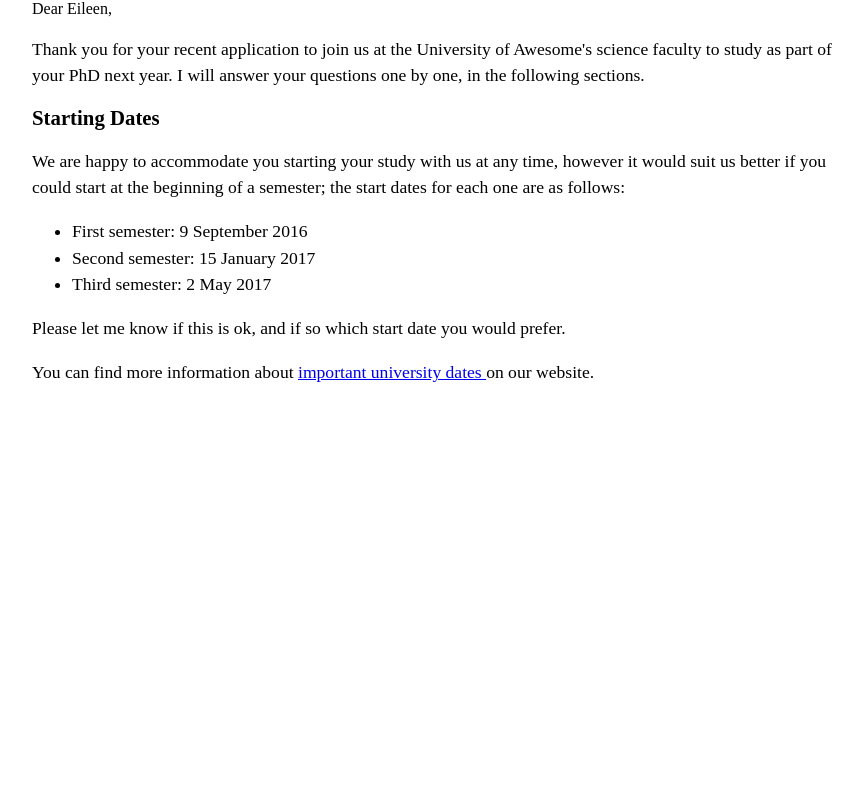
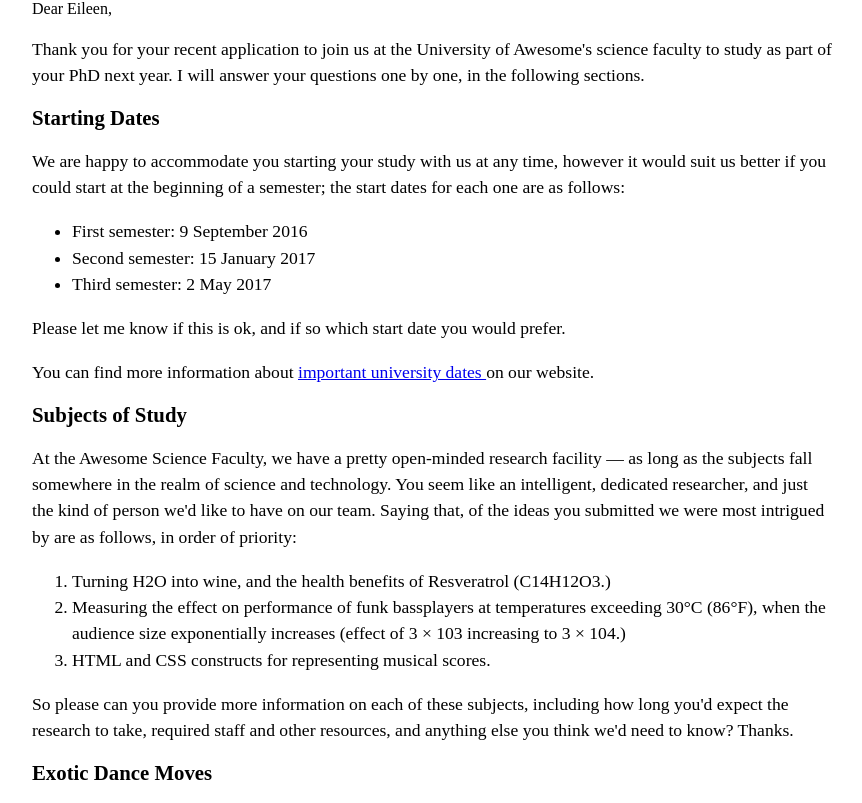
Before and after one commit to LITE-1/Brady-WebDev-DC1206, a plain HTML site: page index.html in a window 1280 px wide. Shown: the part 386-1189 px from the top of the page, without its empty margins (208-1070 px from the left). Before the commit the page ends 800 px from the top, so only its background shows below. Drawn offline with Linux system fonts and the light colour scheme.

Commit message:
Update index.html
adds another paragraph

```diff
--- a/index.html
+++ b/index.html
@@ -75,5 +75,31 @@
                 </a>
             on our website.
         </p>
+
+        <!--paragraph 2-->
+        <h2>
+            Subjects of Study
+        </h2>
+
+        <p>
+            At the Awesome Science Faculty, we have a pretty open-minded research facility — as long as the subjects fall somewhere in the realm of science and technology. You seem like an intelligent, dedicated researcher, and just the kind of person we'd like to have on our team. Saying that, of the ideas you submitted we were most intrigued by are as follows, in order of priority:
+        </p>
+        <!--numbered list-->
+        <ol>
+            <li>Turning H2O into wine, and the health benefits of Resveratrol (C14H12O3.)</li>
+            <li>Measuring the effect on performance of funk bassplayers at temperatures exceeding 30°C (86°F), when the audience size exponentially increases (effect of 3 × 103 increasing to 3 × 104.)</li>
+            <li>HTML and CSS constructs for representing musical scores.</li>
+        </ol>
+        <p>
+            So please can you provide more information on each of these subjects, including how long you'd expect the research to take, required staff and other resources, and anything else you think we'd need to know? Thanks.
+        </p>
+
+        <!--paragraph 3-->
+        <h2>
+            Exotic Dance Moves
+        </h2>
+        <p>
+
+        </p>
     </body>
 </html>
```
